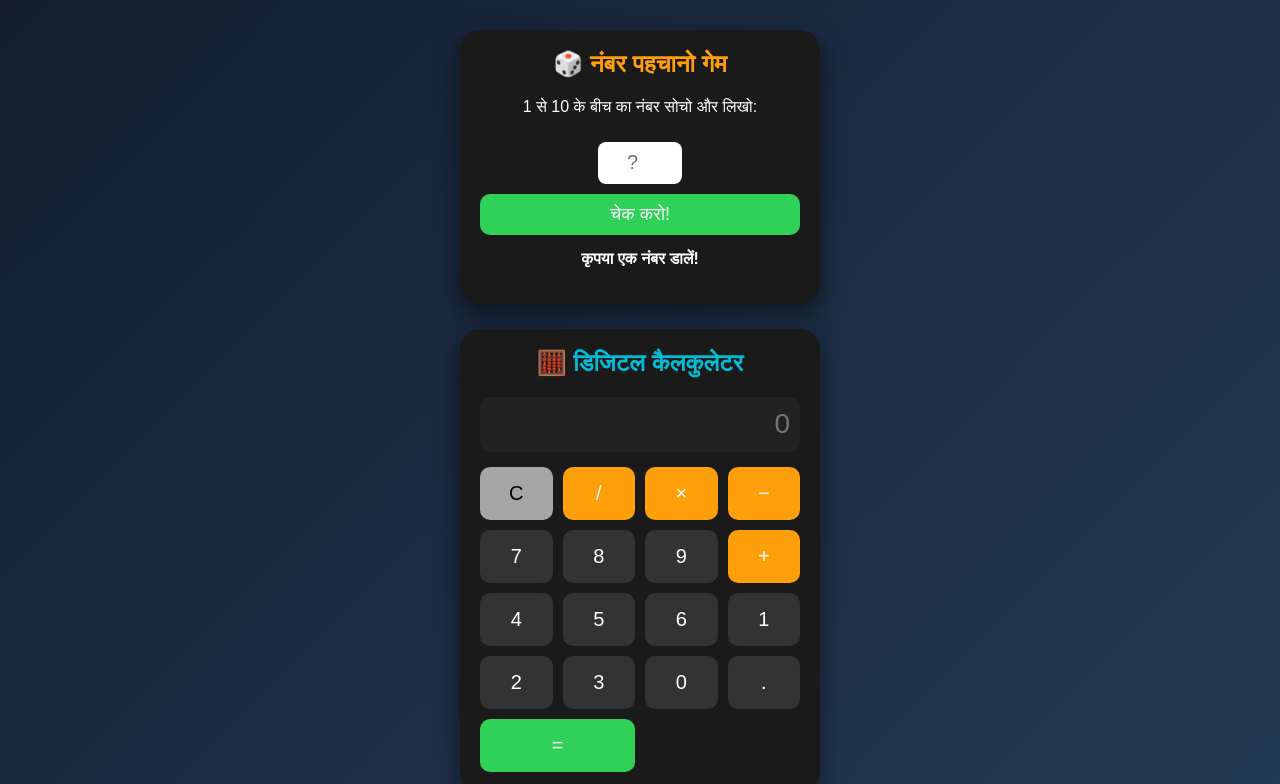
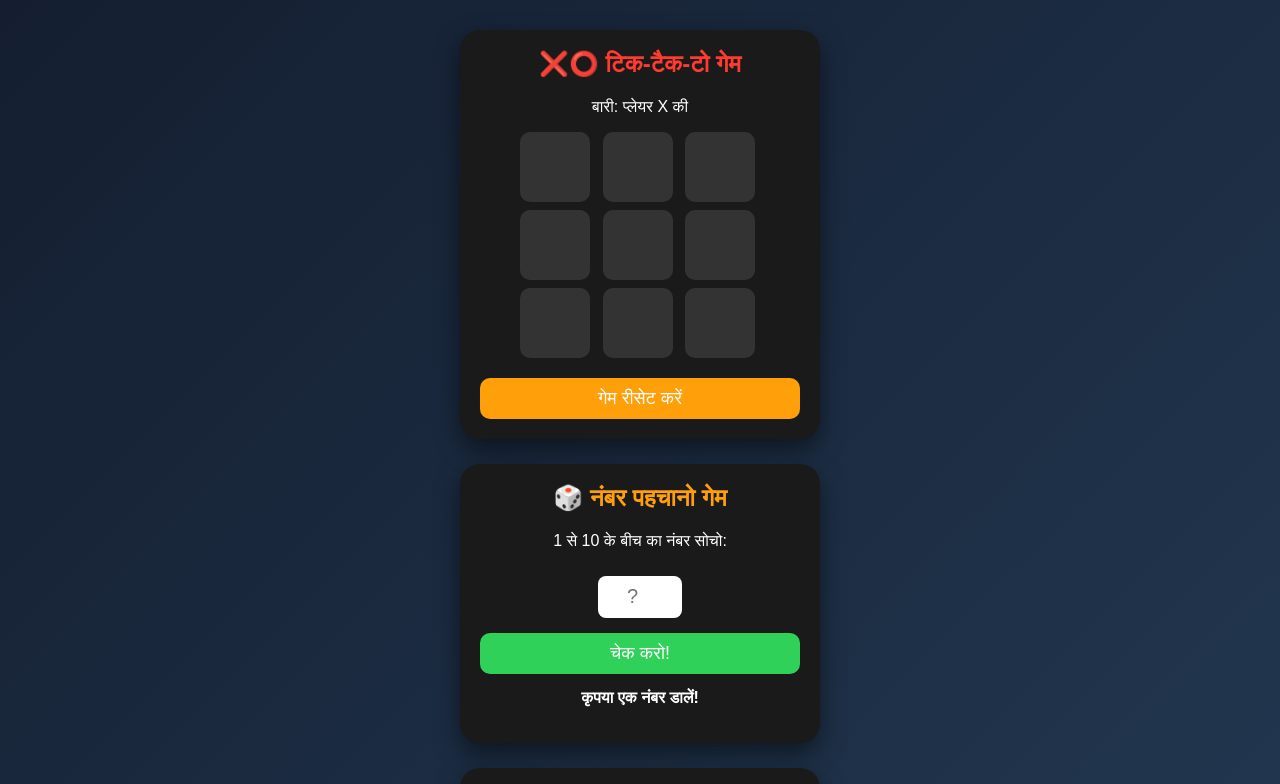
Before and after one commit to piyushkuraj2010-crypto/my-calculator, a plain HTML site: page index.html in a window 1280 px wide. Both pictures are taken after a click on the button "चेक करो!". Shown: the top 784 px of the page. Drawn offline with Linux system fonts and the light colour scheme.

Commit message:
Update index.html

```diff
--- a/index.html
+++ b/index.html
@@ -3,7 +3,7 @@
 <head>
     <meta charset="UTF-8">
     <meta name="viewport" content="width=device-width, initial-scale=1.0">
-    <title>माय फर्स्ट वेबसाइट - गेम और कैलकुलेटर</title>
+    <title>माय फर्स्ट वेबसाइट - गेम्स और कैलकुलेटर</title>
     <style>
         body {
             font-family: 'Arial', sans-serif;
@@ -31,7 +31,32 @@
             box-shadow: 0px 10px 25px rgba(0,0,0,0.5);
             text-align: center;
         }
-        /* गेम स्टाइल */
+        /* ❌⭕ Tic-Tac-Toe स्टाइल */
+        .board {
+            display: grid;
+            grid-template-columns: repeat(3, 1fr);
+            gap: 8px;
+            margin: 15px auto;
+            max-width: 240px;
+        }
+        .cell {
+            width: 70px;
+            height: 70px;
+            background-color: #333;
+            border-radius: 10px;
+            font-size: 32px;
+            font-weight: bold;
+            display: flex;
+            justify-content: center;
+            align-items: center;
+            cursor: pointer;
+            transition: 0.2s;
+        }
+        .cell:active { transform: scale(0.95); }
+        .cell.X { color: #ff3b30; }
+        .cell.O { color: #00bcd4; }
+
+        /* 🎲 नंबर गेम स्टाइल */
         #guessInput {
             width: 80px;
             height: 40px;
@@ -50,8 +75,11 @@
             border-radius: 10px;
             cursor: pointer;
             width: 100%;
+            margin-top: 5px;
         }
-        /* कैलकुलेटर स्टाइल */
+        .btn.reset { background-color: #ff9f0a; }
+
+        /* 🧮 कैलकुलेटर स्टाइल */
         #display {
             width: 100%;
             height: 55px;
@@ -87,16 +115,35 @@
 <body>
 
 <div class="container">
+
+    <!-- ❌⭕ Tic-Tac-Toe गेम -->
+    <div class="card">
+        <h2 style="color: #ff3b30; margin-top: 0;">❌⭕ टिक-टैक-टो गेम</h2>
+        <p id="turnStatus">बारी: प्लेयर X की</p>
+        <div class="board" id="board">
+            <div class="cell" onclick="makeMove(this, 0)"></div>
+            <div class="cell" onclick="makeMove(this, 1)"></div>
+            <div class="cell" onclick="makeMove(this, 2)"></div>
+            <div class="cell" onclick="makeMove(this, 3)"></div>
+            <div class="cell" onclick="makeMove(this, 4)"></div>
+            <div class="cell" onclick="makeMove(this, 5)"></div>
+            <div class="cell" onclick="makeMove(this, 6)"></div>
+            <div class="cell" onclick="makeMove(this, 7)"></div>
+            <div class="cell" onclick="makeMove(this, 8)"></div>
+        </div>
+        <button class="btn reset" onclick="resetTicTacToe()">गेम रीसेट करें</button>
+    </div>
+
     <!-- 🎲 नंबर पहचानो गेम -->
     <div class="card">
         <h2 style="color: #ff9f0a; margin-top: 0;">🎲 नंबर पहचानो गेम</h2>
-        <p>1 से 10 के बीच का नंबर सोचो और लिखो:</p>
+        <p>1 से 10 के बीच का नंबर सोचो:</p>
         <input type="number" id="guessInput" min="1" max="10" placeholder="?">
         <button class="btn" onclick="checkGuess()">चेक करो!</button>
         <p id="gameResult" style="font-weight: bold; margin-top: 15px;"></p>
     </div>
 
-    <!-- 🧮 नया डिजिटल कैलकुलेटर -->
+    <!-- 🧮 डिजिटल कैलकुलेटर -->
     <div class="card">
         <h2 style="color: #00bcd4; margin-top: 0;">🧮 डिजिटल कैलकुलेटर</h2>
         <input type="text" id="display" readonly placeholder="0">
@@ -127,7 +174,65 @@
 </div>
 
 <script>
-    // गेम का लॉजिक
+    // ❌⭕ Tic-Tac-Toe लॉजिक
+    let currentPlayer = 'X';
+    let boardState = ["", "", "", "", "", "", "", "", ""];
+    let isGameActive = true;
+    const winPatterns = [, [3, 4, 5], [6, 7, 8],
+, [1, 4, 7], [2, 5, 8],
+, [2, 4, 6]
+    ];
+
+    function makeMove(cell, index) {
+        if (boardState[index] !== "" || !isGameActive) return;
+
+        boardState[index] = currentPlayer;
+        cell.textContent = currentPlayer;
+        cell.classList.add(currentPlayer);
+
+        checkWinner();
+    }
+
+    function checkWinner() {
+        let roundWon = false;
+        for (let i = 0; i < winPatterns.length; i++) {
+            const [a, b, c] = winPatterns[i];
+            if (boardState[a] && boardState[a] === boardState[b] && boardState[a] === boardState[c]) {
+                roundWon = true;
+                break;
+            }
+        }
+
+        if (roundWon) {
+            document.getElementById('turnStatus').textContent = `🎉 प्लेयर ${currentPlayer} जीत गया!`;
+            document.getElementById('turnStatus').style.color = "#30d158";
+            isGameActive = false;
+            return;
+        }
+
+        if (!boardState.includes("")) {
+            document.getElementById('turnStatus').textContent = "🤝 मैच ड्रा हो गया!";
+            isGameActive = false;
+            return;
+        }
+
+        currentPlayer = currentPlayer === 'X' ? 'O' : 'X';
+        document.getElementById('turnStatus').textContent = `बारी: प्लेयर ${currentPlayer} की`;
+    }
+
+    function resetTicTacToe() {
+        currentPlayer = 'X';
+        boardState = ["", "", "", "", "", "", "", "", ""];
+        isGameActive = true;
+        document.getElementById('turnStatus').textContent = "बारी: प्लेयर X की";
+        document.getElementById('turnStatus').style.color = "white";
+        document.querySelectorAll('.cell').forEach(cell => {
+            cell.textContent = "";
+            cell.classList.remove('X', 'O');
+        });
+    }
+
+    // 🎲 नंबर गेम लॉजिक
     let targetNumber = Math.floor(Math.random() * 10) + 1;
     function checkGuess() {
         const input = document.getElementById('guessInput').value;
@@ -137,14 +242,14 @@
         if (parseInt(input) === targetNumber) {
             result.textContent = "🎉 सही जवाब! आपने जीत लिया!";
             result.style.color = "#30d158";
-            targetNumber = Math.floor(Math.random() * 10) + 1; // रीसेट गेम
+            targetNumber = Math.floor(Math.random() * 10) + 1;
         } else {
             result.textContent = "❌ गलत जवाब! दोबारा कोशिश करो।";
             result.style.color = "#ff3b30";
         }
     }
 
-    // कैलकुलेटर का लॉजिक
+    // 🧮 कैलकुलेटर लॉजिक
     const display = document.getElementById('display');
     function appendValue(val) {
         if (display.value === '0' && val !== '.') { display.value = val; }
@@ -158,4 +263,4 @@
 </script>
 
 </body>
-</html
+         </html>
```
